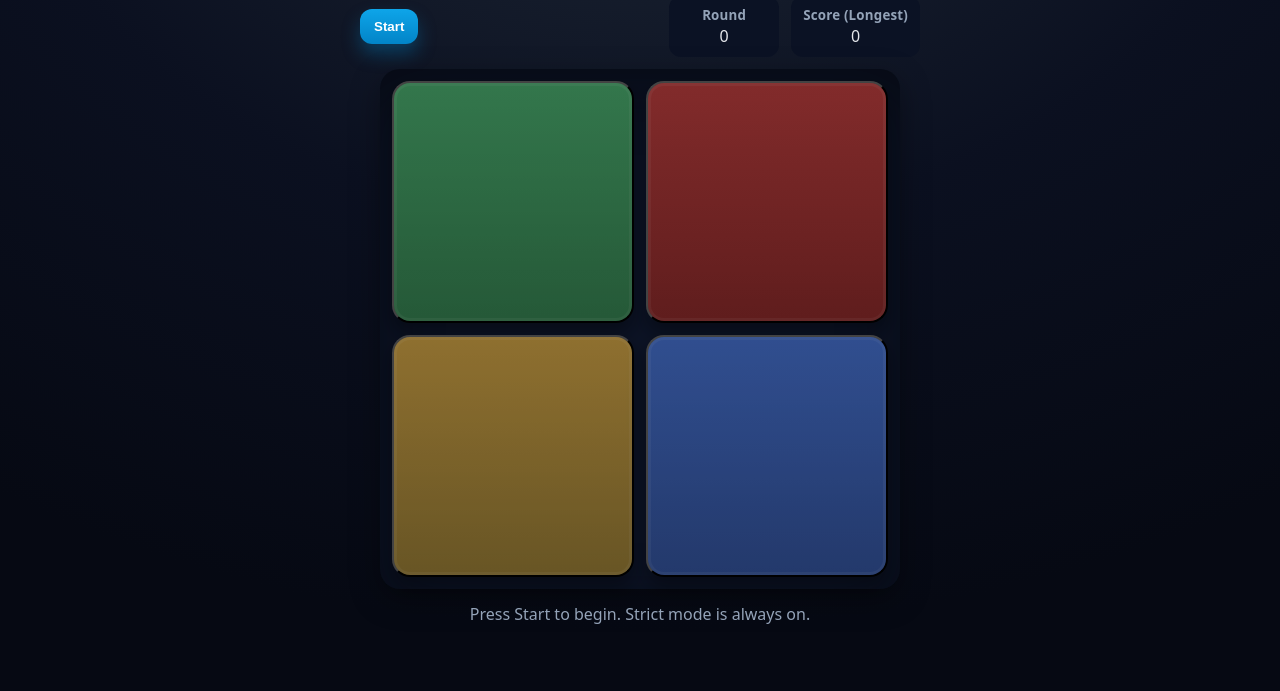
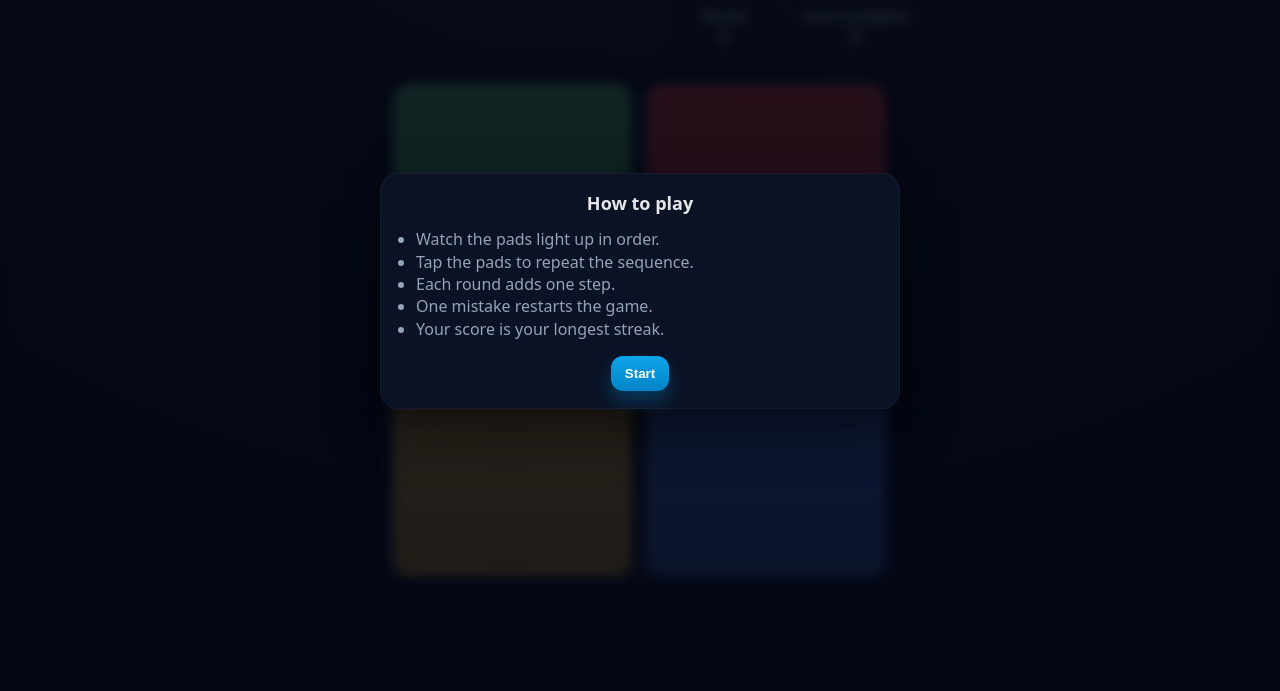
Before and after one commit to hairywin/simon-says, a plain HTML site: page index.html in a window 1280 px wide. Shown: the part 109-800 px from the top of the page. Drawn offline with Linux system fonts and the light colour scheme.

Commit message:
index.html

```diff
--- a/index.html
+++ b/index.html
@@ -3,7 +3,7 @@
 <head>
 <meta charset="utf-8" />
 <meta name="viewport" content="width=device-width,initial-scale=1,viewport-fit=cover" />
-<title>Simon Says — Strict</title>
+<title>Simon Says</title>
 <style>
   :root{
     --bg:#0f172a; --ink:#e5e7eb; --muted:#94a3b8; --accent:#22d3ee;
@@ -20,7 +20,6 @@
     font:500 16px/1.4 system-ui,-apple-system,Segoe UI,Roboto,Inter,Arial,sans-serif;
     background:radial-gradient(1200px 900px at 50% -20%, #1f2937 0%, #0b1020 55%, #060913 100%);
     color:var(--ink);
-    /* Safe-area friendly padding for iOS notches */
     padding: max(16px, env(safe-area-inset-top)) max(16px, env(safe-area-inset-right)) max(16px, env(safe-area-inset-bottom)) max(16px, env(safe-area-inset-left));
   }
   .wrap{
@@ -47,9 +46,9 @@
     cursor:pointer; box-shadow:0 10px 18px rgba(2,132,199,.35); transition:transform .08s ease, filter .08s ease;
   }
   .btn:active{transform:translateY(1px)}
+  .btn.hidden{display:none}
 
   .board{
-    /* Square board scales to the smaller viewport dimension on phones */
     width:min(520px, 92vmin);
     margin-inline:auto;
     aspect-ratio:1 / 1;
@@ -76,6 +75,27 @@
 
   .msg{margin-top:2px; color:var(--muted); min-height:20px; text-align:center}
 
+  /* Intro overlay */
+  .overlay{
+    position:fixed; inset:0;
+    display:grid; place-items:center;
+    padding: max(16px, env(safe-area-inset-top)) max(16px, env(safe-area-inset-right)) max(16px, env(safe-area-inset-bottom)) max(16px, env(safe-area-inset-left));
+    background:rgba(3,6,20,.72);
+    backdrop-filter:blur(6px);
+    z-index:50;
+  }
+  .dialog{
+    width:min(520px, 94vw);
+    background:#0b1224; color:var(--ink);
+    border-radius:18px; padding:18px;
+    box-shadow:0 20px 50px rgba(0,0,0,.55), inset 0 0 0 1px rgba(255,255,255,.04);
+    display:grid; gap:12px;
+  }
+  .dialog h2{margin:0; font-size:18px; text-align:center}
+  .dialog ul{margin:0; padding-left:18px; color:var(--muted)}
+  .dialog .actions{display:flex; justify-content:center; margin-top:4px}
+  .hidden{display:none}
+
   @media (max-width:480px){
     .stat{min-width:96px; padding:8px 10px}
     .board{gap:10px; padding:10px; width:min(520px, 94vmin)}
@@ -84,11 +104,11 @@
 </head>
 <body>
   <div class="wrap">
-    <h1>Simon Says (Strict)</h1>
+    <h1>Simon Says</h1>
 
     <div class="hud">
       <div class="left">
-        <button id="startRestart" class="btn" aria-live="polite">Start</button>
+        <button id="restartBtn" class="btn hidden" aria-live="polite">Restart</button>
       </div>
       <div class="right">
         <div class="stat"><small>Round</small><span id="round">0</span></div>
@@ -103,16 +123,35 @@
       <button class="pad b" id="p3" data-id="3" aria-label="Blue"></button>
     </div>
 
-    <div class="msg" id="msg">Press Start to begin. Strict mode is always on.</div>
+    <div class="msg" id="msg"></div>
+  </div>
+
+  <!-- Intro overlay -->
+  <div id="overlay" class="overlay" role="dialog" aria-modal="true" aria-labelledby="dlg-title">
+    <div class="dialog">
+      <h2 id="dlg-title">How to play</h2>
+      <ul>
+        <li>Watch the pads light up in order.</li>
+        <li>Tap the pads to repeat the sequence.</li>
+        <li>Each round adds one step.</li>
+        <li>One mistake restarts the game.</li>
+        <li>Your score is your longest streak.</li>
+      </ul>
+      <div class="actions">
+        <button id="overlayStart" class="btn">Start</button>
+      </div>
+    </div>
   </div>
 
 <script>
 (() => {
   const pads = [...document.querySelectorAll('.pad')];
-  const btn = document.getElementById('startRestart');
+  const restartBtn = document.getElementById('restartBtn');
   const roundEl = document.getElementById('round');
   const scoreEl = document.getElementById('score');
   const msgEl = document.getElementById('msg');
+  const overlay = document.getElementById('overlay');
+  const overlayStart = document.getElementById('overlayStart');
 
   let sequence = [];
   let stepIndex = 0;
@@ -125,11 +164,8 @@
   const ctx = AC ? new AC() : null;
   const tones = [329.63, 261.63, 220.00, 196.00];
 
-  function setButtonStarted(){
-    if (!hasStartedOnce){
-      hasStartedOnce = true;
-      btn.textContent = 'Restart';
-    }
+  function showRestartButton(){
+    restartBtn.classList.remove('hidden');
   }
 
   function beep(idx, dur = 420, vol = 0.2) {
@@ -188,14 +224,15 @@
     if (!keepBest) best = 0;
     updateRound(); updateScore();
     setPadsDisabled(true);
-    msgEl.textContent = hasStartedOnce ? 'Press Restart to play again.' : 'Press Start to begin. Strict mode is always on.';
-    if (!hasStartedOnce) btn.textContent = 'Start';
+    msgEl.textContent = '';
   }
 
   async function startGame(){
-    // Make sure audio is unlocked on first gesture (iOS)
     if (ctx && ctx.state === 'suspended') { try { await ctx.resume(); } catch(e){} }
-    setButtonStarted();
+    hasStartedOnce = true;
+    showRestartButton();
+    overlay.classList.add('hidden');
+
     sessionId++;
     stepIndex = 0;
     sequence = [];
@@ -224,7 +261,7 @@
     }
     await sleep(380);
     pads.forEach(p => p.classList.remove('lit'));
-    await startGame(); // strict always restarts
+    await startGame(); // immediate new game
   }
 
   async function handlePadPress(idx){
@@ -251,7 +288,8 @@
       if (e.key === 'Enter' || e.key === ' '){ e.preventDefault(); handlePadPress(Number(p.dataset.id)); }
     });
   });
-  btn.addEventListener('click', startGame);
+  restartBtn.addEventListener('click', () => startGame());
+  overlayStart.addEventListener('click', () => startGame());
 
   // Initial state
   resetGame(false);
```
